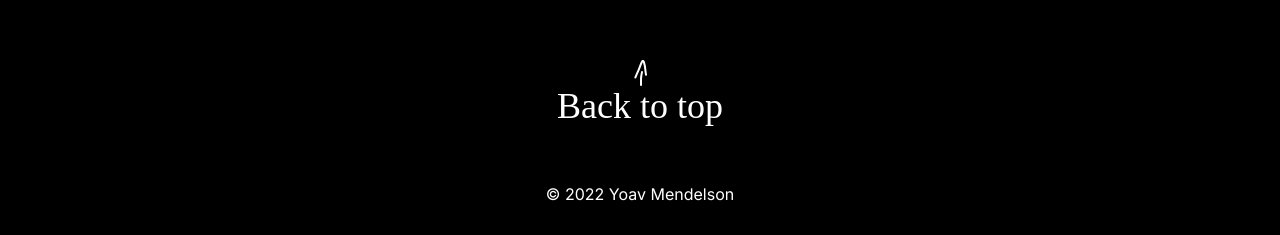
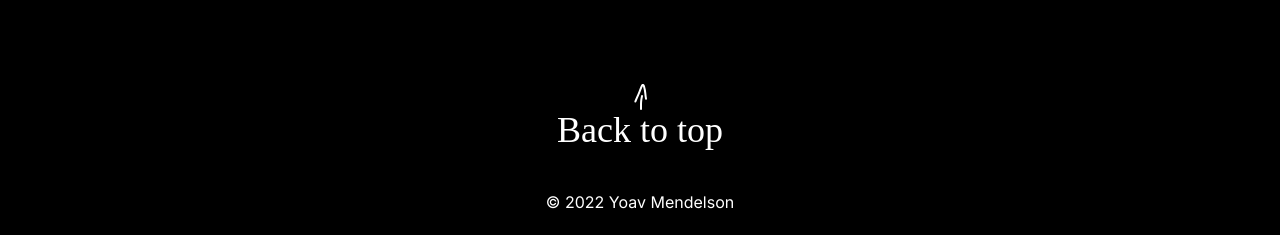
Before and after one commit to YoavDn/yoav, a Nuxt app: page / in a window 1280 px wide. Shown: the part 2864-3099 px from the top of the page. Built offline with nearby package versions, Linux system fonts and the light colour scheme; a web font is replaced by a local one.

Commit message:
most of css done

```diff
--- a/components/Footer.vue
+++ b/components/Footer.vue
@@ -34,7 +34,7 @@ import ArrowSvg from "~/assets/imgs/down-arrow.svg";
             <a href="#"> Back to top </a>
         </div>
 
-        <h3 class="text-base font-400 text-center">
+        <h3 class="text-base font-400 text-center mt-10">
             &copy; 2022 Yoav Mendelson
         </h3>
     </div>
@@ -44,7 +44,7 @@ import ArrowSvg from "~/assets/imgs/down-arrow.svg";
 <style scoped lang='scss'>
 .footer {
     h2 {
-        @apply mb-24;
+        @apply mb-20;
         text-align: center;
     }
 
@@ -67,7 +67,7 @@ import ArrowSvg from "~/assets/imgs/down-arrow.svg";
 }
 
 .back-to-top {
-    @apply font-nanum m-auto text-center my-14;
+    @apply font-nanum m-auto  text-center mt-24;
 
     a {
         @apply text-4xl;
```
